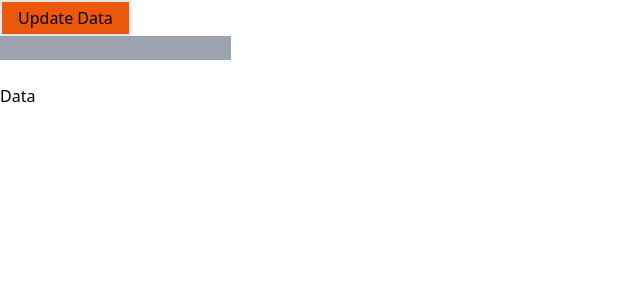
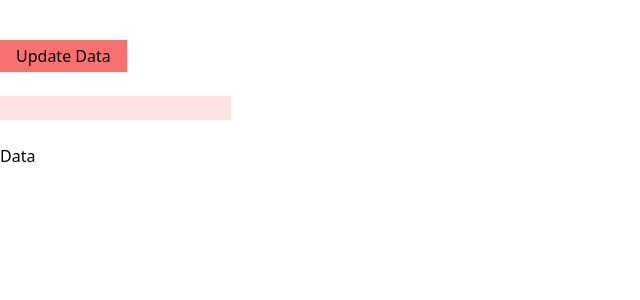
Before and after one commit to MSAZ89/next-project-1, a Next.js app: page / in a window 1280 px wide. Shown: the top 300 px of the page, without its empty margins (0-640 px from the left). Built offline with nearby package versions, Linux system fonts and the light colour scheme.

Commit message:
Update index.js

```diff
--- a/pages/index.js
+++ b/pages/index.js
@@ -4,10 +4,10 @@ export default function Home() {
   const [data, updateData] = useState("Data");
 
   return (
-    <div className="container mx-auto">
-      <button className="bg-orange-600 px-4 py-1 border-2 border-black-400" onClick={ () => updateData(document.getElementById("data").value)}>Update Data</button>
-      <br/>
-      <input className="bg-gray-400" id="data" type="text" />
+    <div className="container mx-auto py-10">
+      <button className="bg-red-400 px-4 py-1" onClick={ () => updateData(document.getElementById("data").value)}>Update Data</button>
+      <br/><br/>
+      <input className="bg-red-100" id="data" type="text" />
       <br/><br/>
       <p>{data}</p>
 
```
